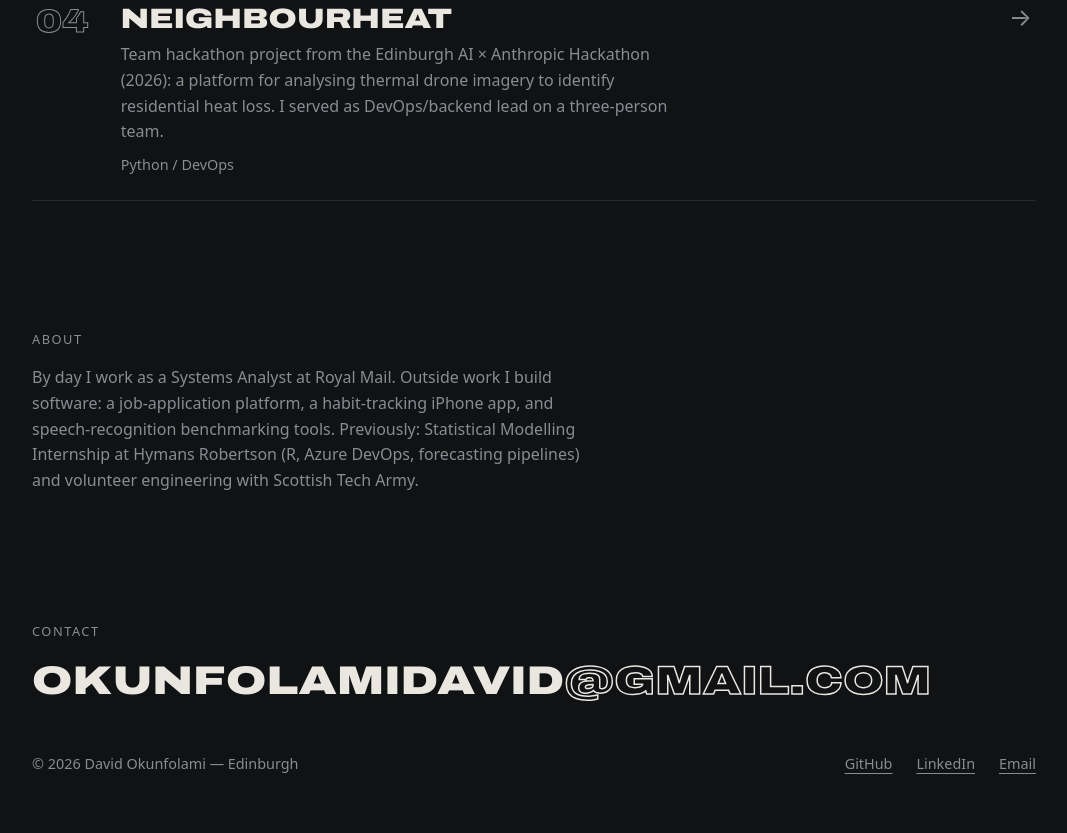
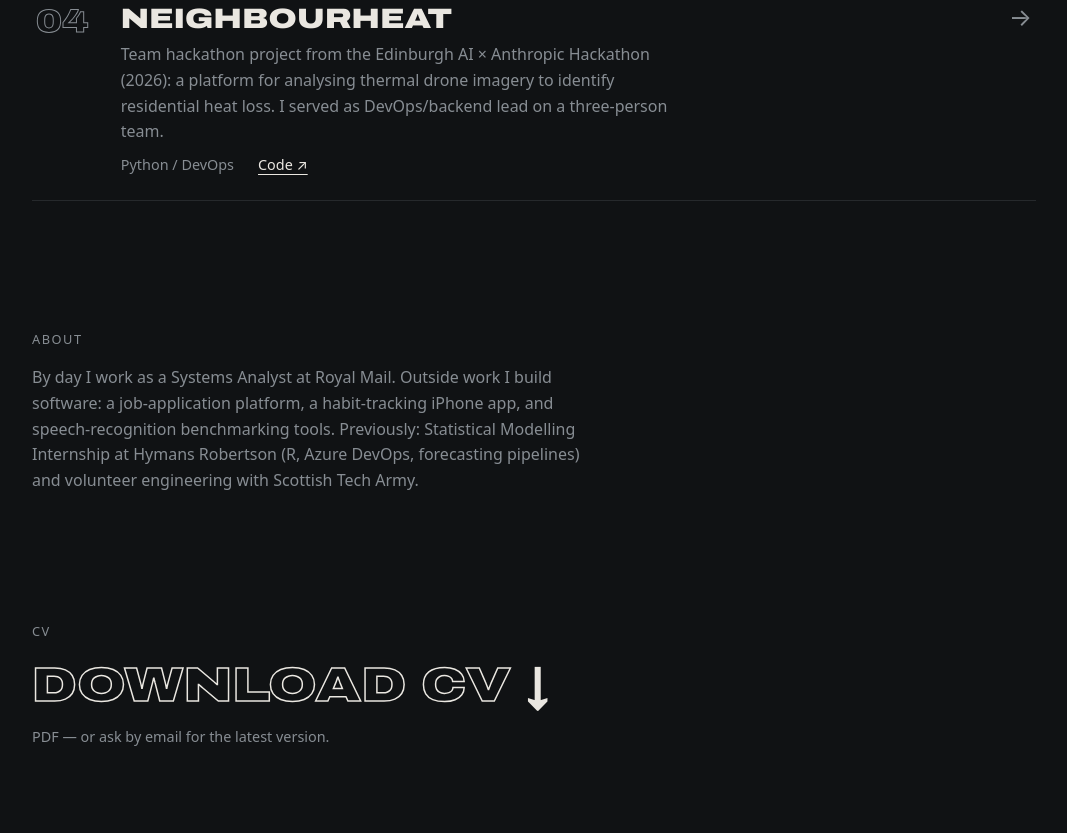
Before and after one commit to Dah-vid/davidokunfolami.com, a plain HTML site: page index.html in a window 1280 px wide. Shown: the part 1447-2280 px from the top of the page, without its empty margins (106-1173 px from the left). Before the commit the page ends 2254 px from the top, so only its background shows below. Drawn offline with Linux system fonts and the light colour scheme.

Commit message:
Live/code links per project, CV section with downloadable PDF
Co-Authored-By: Claude Fable 5 <noreply@anthropic.com>

```diff
--- a/index.html
+++ b/index.html
@@ -22,6 +22,7 @@
     <nav aria-label="Site">
       <a href="#projects">projects</a>
       <a href="#about">about</a>
+      <a href="#cv">cv</a>
       <a href="#contact">contact</a>
     </nav>
   </header>
@@ -67,6 +68,12 @@
         with Scottish Tech Army.
       </p>
     </section>
+
+    <section id="cv" class="cv-section" aria-labelledby="cv-label">
+      <p class="section-label" id="cv-label">CV</p>
+      <a class="cv-link" href="David-Okunfolami-CV.pdf"><span class="outline">Download CV</span> <span aria-hidden="true">↓</span></a>
+      <p class="cv-note">PDF — or ask by email for the latest version.</p>
+    </section>
   </main>
 
   <footer id="contact" class="site-footer" aria-labelledby="contact-label">
--- a/main.js
+++ b/main.js
@@ -42,9 +42,14 @@
 
     const title = document.createElement("h3");
     title.className = "project-title";
-    if (isUrl(project.github)) {
+    const primaryUrl = isUrl(project.demo)
+      ? project.demo
+      : isUrl(project.github)
+        ? project.github
+        : null;
+    if (primaryUrl) {
       const link = document.createElement("a");
-      link.href = project.github;
+      link.href = primaryUrl;
       link.textContent = project.title;
       title.append(link);
     } else {
@@ -69,8 +74,14 @@
     if (isUrl(project.demo)) {
       const demo = document.createElement("a");
       demo.href = project.demo;
-      demo.textContent = "Live demo";
+      demo.textContent = "Live ↗";
       meta.append(demo);
+    }
+    if (isUrl(project.github)) {
+      const code = document.createElement("a");
+      code.href = project.github;
+      code.textContent = "Code ↗";
+      meta.append(code);
     }
 
     body.append(title, desc, meta);
--- a/styles.css
+++ b/styles.css
@@ -79,7 +79,8 @@ a {
 .project-num,
 .project-title,
 .flag-tag,
-.footer-mail {
+.footer-mail,
+.cv-link {
   font-family: var(--font-display);
   font-weight: 900;
   font-stretch: 125%;
@@ -263,6 +264,15 @@ a {
   gap: 0.5rem 1.5rem;
 }
 
+.project-meta a {
+  color: var(--paper);
+}
+
+.project:hover .project-meta a,
+.project:focus-within .project-meta a {
+  color: var(--carbon);
+}
+
 .project-arrow {
   font-size: 1.5rem;
   line-height: 1.1;
@@ -335,8 +345,27 @@ a {
 /* ---------- about / footer ---------- */
 
 .projects-section,
-.about-section {
+.about-section,
+.cv-section {
   padding-block: clamp(2.5rem, 8vh, 5rem);
+}
+
+.cv-link {
+  display: inline-block;
+  font-size: clamp(1.5rem, 5vw, 3rem);
+  line-height: 1.15;
+  text-decoration: none;
+}
+
+.cv-link:hover .outline {
+  color: var(--paper);
+  -webkit-text-stroke-color: var(--paper);
+}
+
+.cv-note {
+  margin-top: 0.75rem;
+  color: var(--smoke);
+  font-size: 0.9rem;
 }
 
 .about-text {
```
Also changed, not shown: 2 other files.
